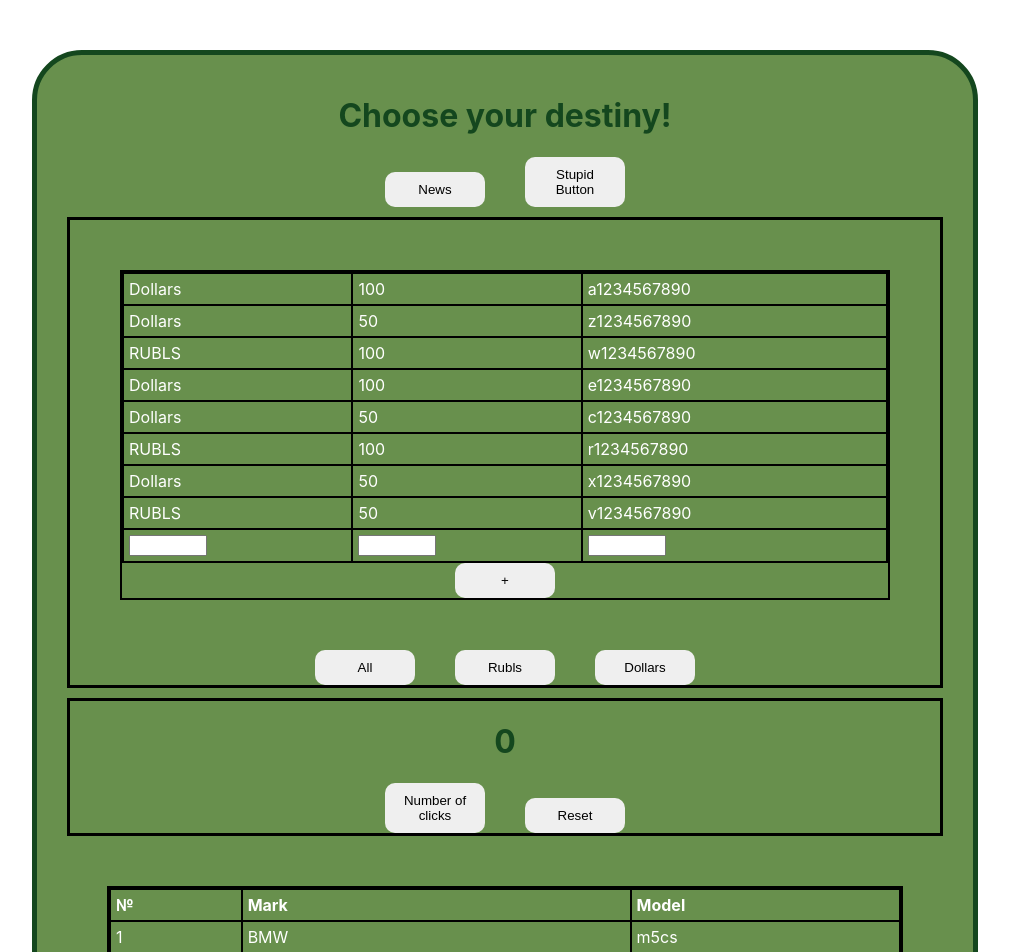
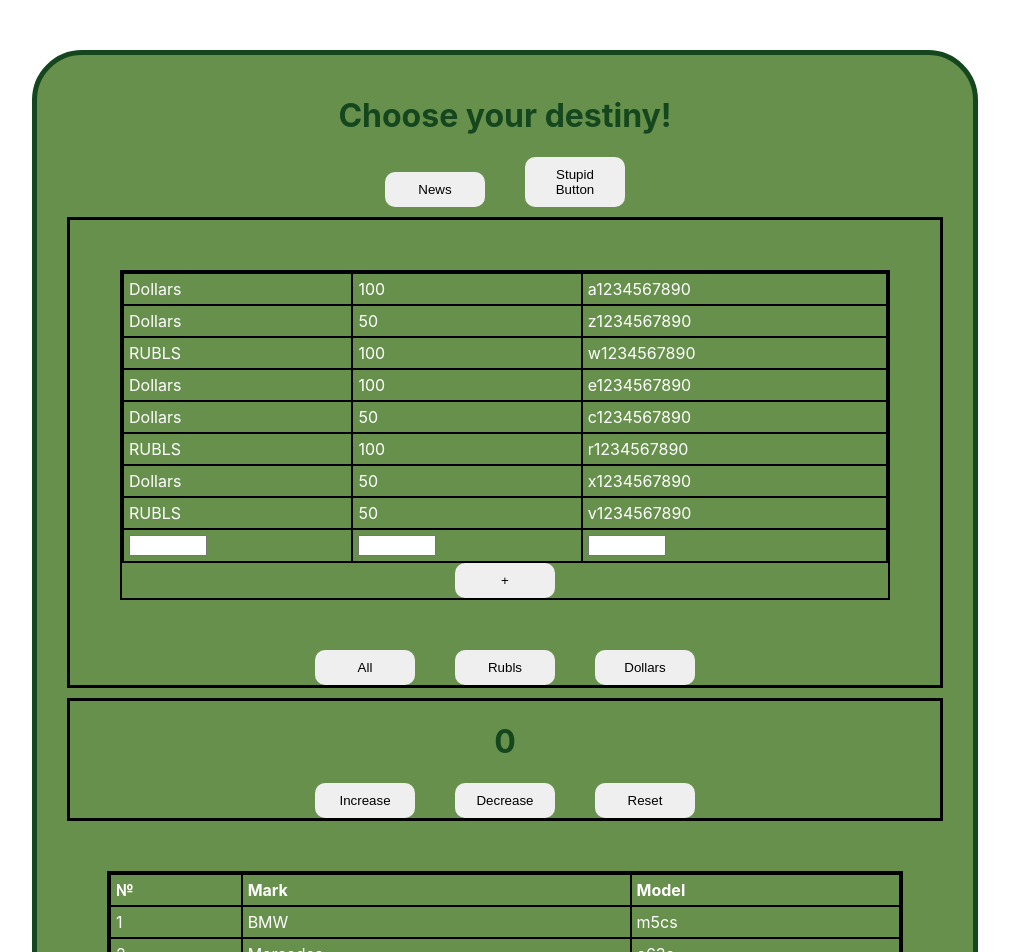
Before and after one commit to Pikadorius/samurai-way-main, a React (Create React App) app: page / in a window 1280 px wide. Shown: the top 952 px of the page, without its empty margins (135-1144 px from the left). Built offline with nearby package versions, Linux system fonts and the light colour scheme.

Commit message:
added Button component

```diff
--- a/src/Components/StateExample.tsx
+++ b/src/Components/StateExample.tsx
@@ -1,23 +1,29 @@
 import React, {useState} from 'react';
+import Button from './Button';
 
 const StateExample = () => {
     console.log("StateExample rendering")
 
     let [a, setA] = useState(0);
 
-    const OnClickHandler = () => {
+    const IncreaseValue = () => {
         setA(++a);
+    }
+    const DecreaseValue = () => {
+        setA(--a);
     }
     const ResetButton = () => {
         setA(0);
     }
 
-
     return (
         <div className={'BorderedComponent'}>
             <h1>{a}</h1>
-            <button onClick={OnClickHandler}>Number of clicks</button>
-            <button onClick={ResetButton}>Reset</button>
+            {/*<button onClick={IncreaseValue}>Number of clicks</button>
+            <button onClick={ResetButton}>Reset</button>*/}
+            <Button name={'Increase'} callBack={IncreaseValue}/>
+            <Button name={'Decrease'} callBack={DecreaseValue}/>
+            <Button name={'Reset'} callBack={ResetButton}/>
         </div>
     );
 };
```
